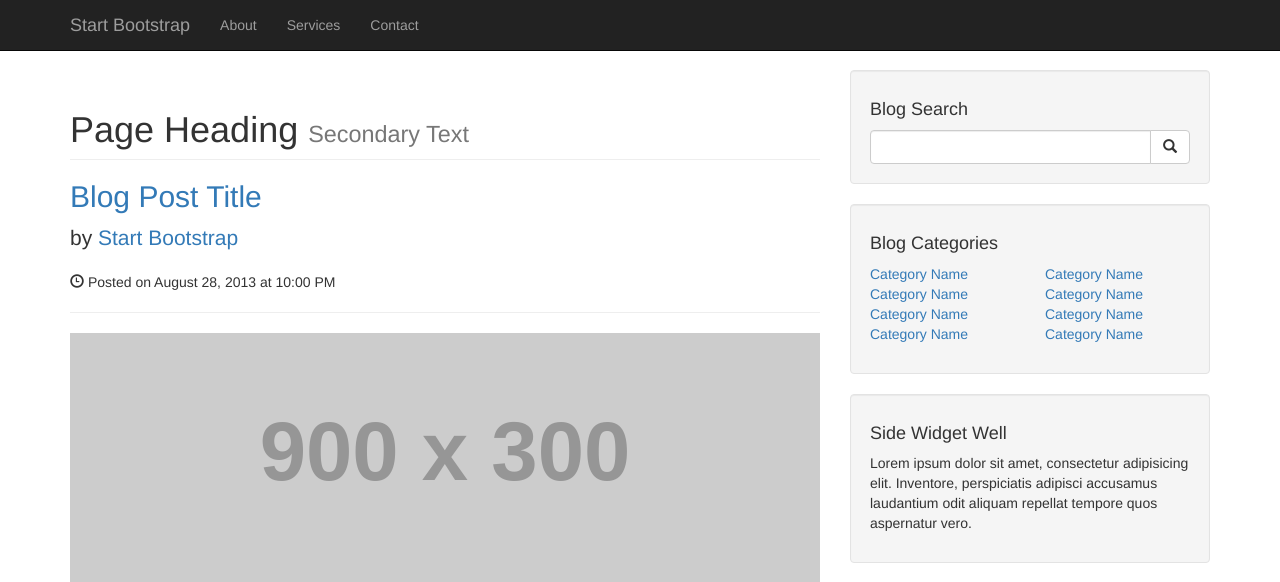
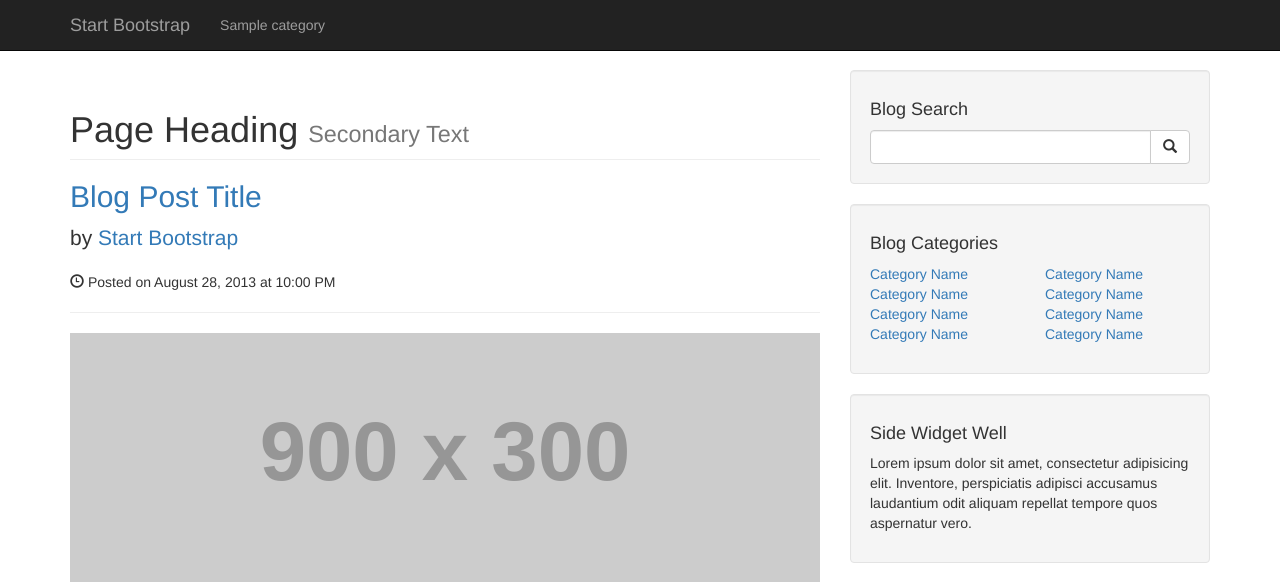
Before and after one commit to waynellincoln/ttentrepreneur, a PHP site: page / in a window 1280 px wide. Shown: the top 582 px of the page. Run offline with PHP 8.4, Linux system fonts and the light colour scheme; tables that the repository leaves empty or names only in its code hold one stand-in row (values such as "Sample post"); grey boxes labelled with a size stand in for pictures from a placeholder-image service; some libraries are stand-ins or nearby versions.

Commit message:
Created Menu Links From Categories Table
A query was made from the categories table to let menu items be created from the category items.

```diff
--- a/includes/navigation.php
+++ b/includes/navigation.php
@@ -12,17 +12,30 @@
         </div>
         <!-- Collect the nav links, forms, and other content for toggling -->
         <div class="collapse navbar-collapse" id="bs-example-navbar-collapse-1">
-            <ul class="nav navbar-nav">
-                <li>
-                    <a href="#">About</a>
-                </li>
-                <li>
-                    <a href="#">Services</a>
-                </li>
-                <li>
-                    <a href="#">Contact</a>
-                </li>
+
+          <ul class="nav navbar-nav">
+
+
+           <!-- To make menu items from categories table -->
+           <?php
+
+                $query = "SELECT *
+                          FROM categories";
+
+                $select_all_categories_query = mysqli_query($con, $query);
+
+                while ($row = mysqli_fetch_assoc($select_all_categories_query)) {
+
+                    $cat_title = $row['cat_title'];
+
+                    echo "<li><a href='#'>{$cat_title}</a></li>";
+                }
+
+            ?>
+
             </ul>
+
+
         </div>
         <!-- /.navbar-collapse -->
     </div>
--- a/index.php
+++ b/index.php
@@ -1,5 +1,6 @@
+<?php include "includes/db.php" ; ?>
+
 <?php include "includes/header.php" ; ?>
-
 
     <!-- Navigation -->
 
```
Also changed, not shown: README.md.
